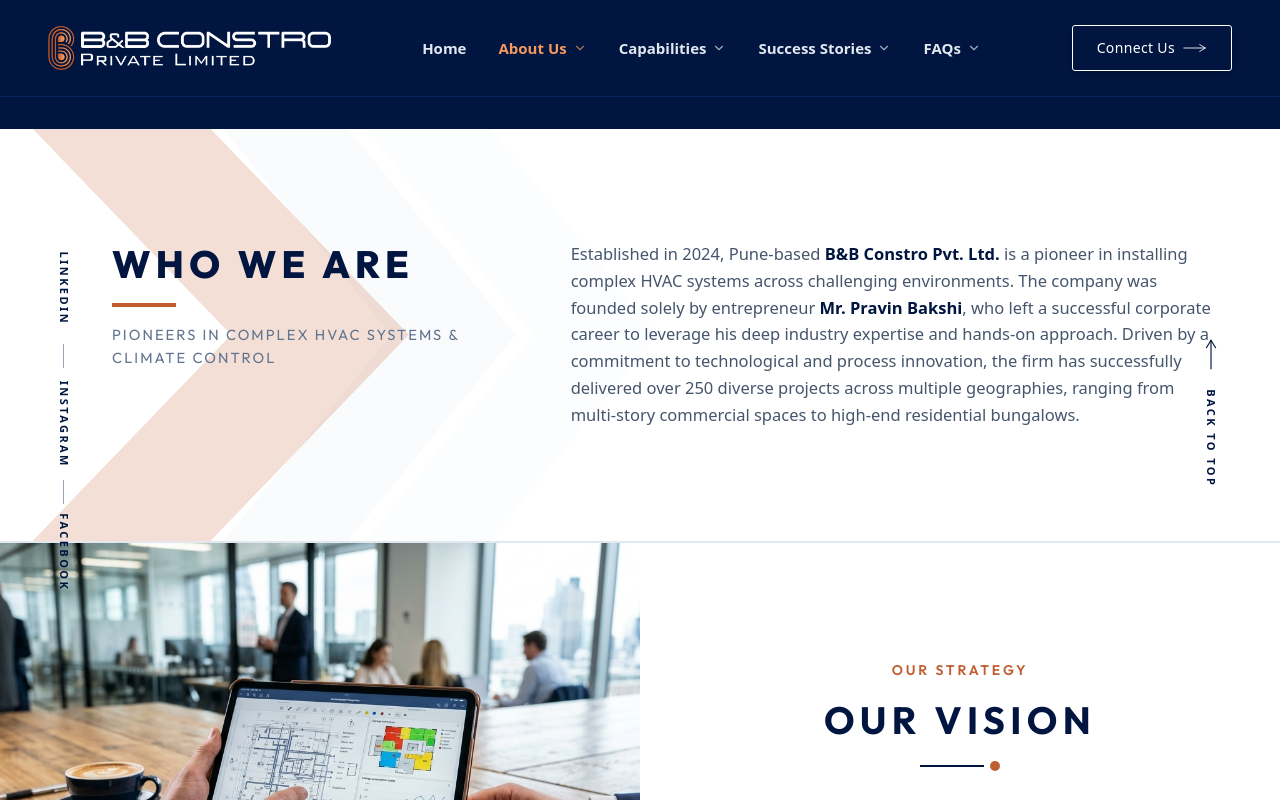
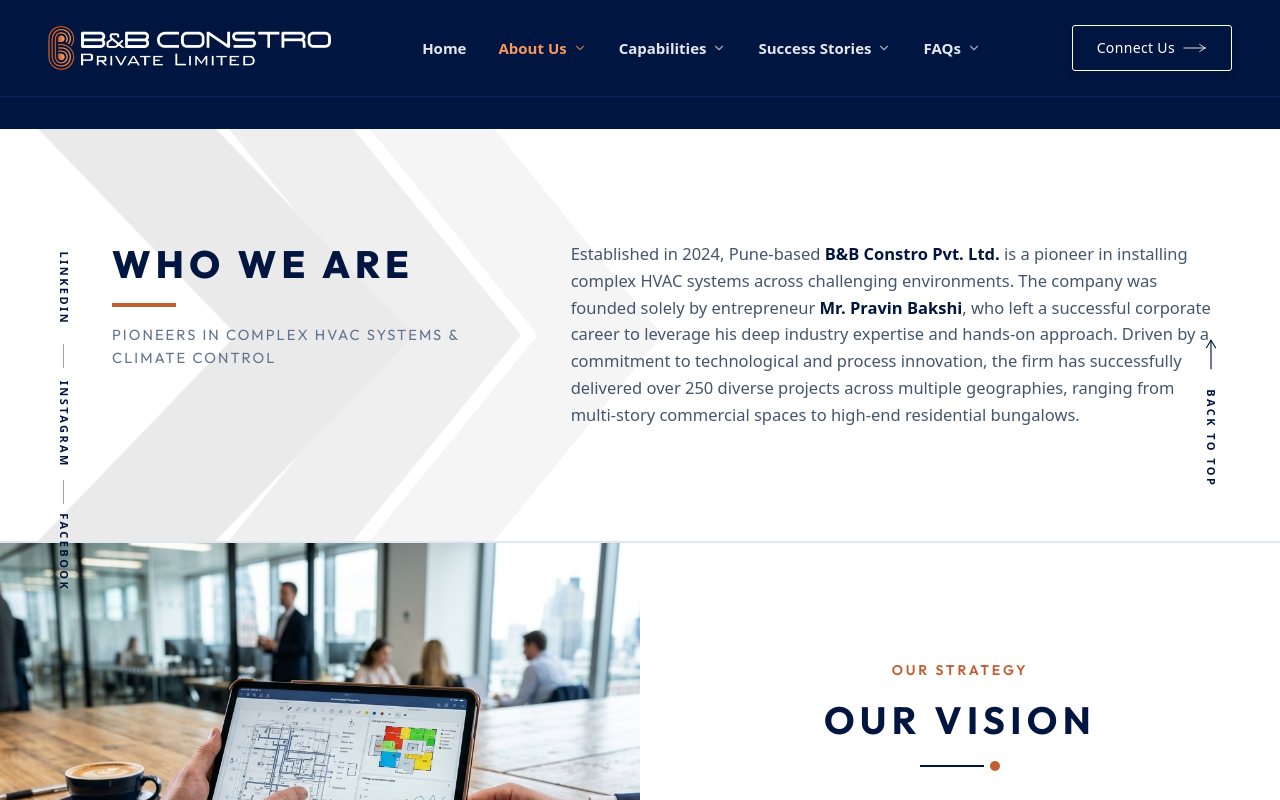
Before and after one commit to excitenext21-bit/bbconstro, a React (Vite) app: page /about in a window 1280 px wide. Shown: the top 800 px of the page. Built offline with nearby package versions, Linux system fonts and the light colour scheme; a web font is replaced by a local one.

Commit message:
Change Who We Are chevron color to #EAEAEA and add animated arrow motion

```diff
--- a/src/components/WhoWeAreSection.tsx
+++ b/src/components/WhoWeAreSection.tsx
@@ -19,26 +19,29 @@
           fill="none"
           xmlns="http://www.w3.org/2000/svg"
         >
-          {/* Far Right: Very Faint Slate Chevron (background depth) */}
+          {/* Far Right: Faint Neutral Chevron (background depth) */}
+          <g className="animate-chevron-back">
             <path
               d="M 380,-20 L 600,250 L 380,520 L 520,520 L 740,250 L 520,-20 Z"
-            fill="#f0f4f8"
-            fillOpacity="0.2"
+              fill="#F5F5F5"
             />
+          </g>
 
-          {/* Middle: Light Grey Chevron */}
+          {/* Middle: Mid Neutral Chevron */}
+          <g className="animate-chevron-mid">
             <path
               d="M 220,-20 L 440,250 L 220,520 L 360,520 L 580,250 L 360,-20 Z"
-            fill="#e2e8f0"
-            fillOpacity="0.2"
+              fill="#EFEFEF"
             />
+          </g>
 
-          {/* Front: Brand Copper Chevron */}
+          {/* Front: Lead Chevron Arrow in #EAEAEA with dynamic forward-slide animation */}
+          <g className="animate-chevron-front">
             <path
               d="M 0,-20 L 260,250 L 0,520 L 200,520 L 460,250 L 200,-20 Z"
-            fill="#c05e32"
-            fillOpacity="0.2"
+              fill="#EAEAEA"
             />
+          </g>
         </svg>
       </div>
 
--- a/src/index.css
+++ b/src/index.css
@@ -471,3 +471,46 @@
 ::-webkit-scrollbar-thumb:hover {
   background: #c05e32;
 }
+
+/* Who We Are Chevron Arrow Animations */
+@keyframes chevron-arrow-lead {
+  0%, 100% {
+    transform: translateX(0px);
+  }
+  50% {
+    transform: translateX(28px);
+  }
+}
+
+@keyframes chevron-arrow-mid {
+  0%, 100% {
+    transform: translateX(0px);
+  }
+  50% {
+    transform: translateX(18px);
+  }
+}
+
+@keyframes chevron-arrow-back {
+  0%, 100% {
+    transform: translateX(0px);
+  }
+  50% {
+    transform: translateX(10px);
+  }
+}
+
+.animate-chevron-front {
+  animation: chevron-arrow-lead 3.5s ease-in-out infinite;
+  will-change: transform;
+}
+
+.animate-chevron-mid {
+  animation: chevron-arrow-mid 3.5s ease-in-out infinite 0.15s;
+  will-change: transform;
+}
+
+.animate-chevron-back {
+  animation: chevron-arrow-back 3.5s ease-in-out infinite 0.3s;
+  will-change: transform;
+}
```
Lines whose indentation alone changed are shown as unchanged.
